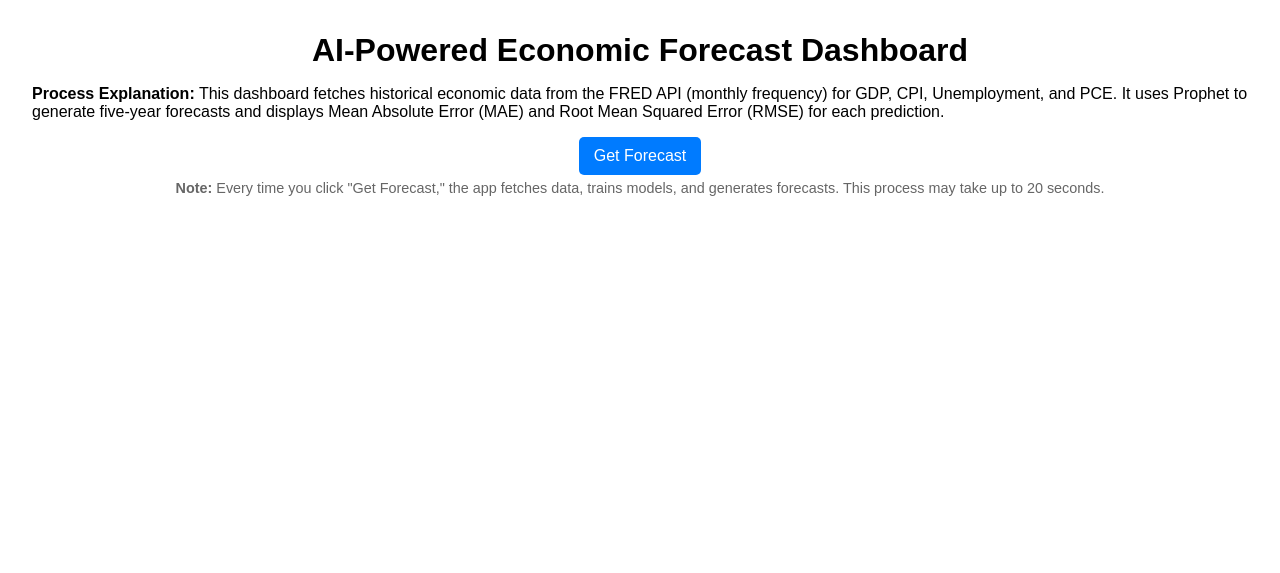
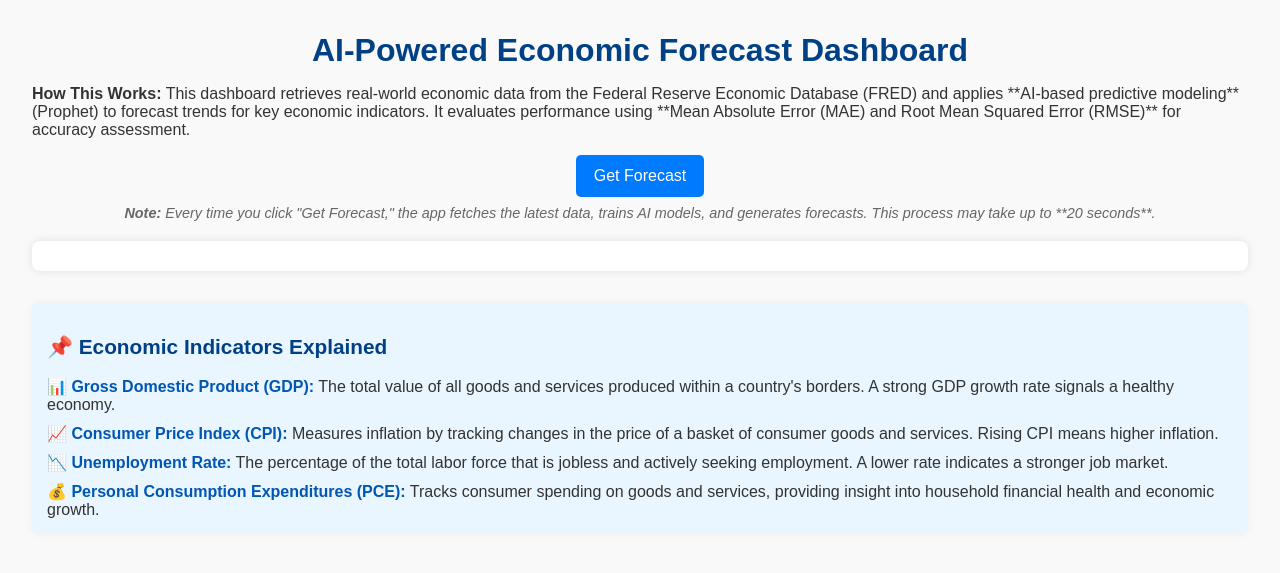
Before and after one commit to graf9/ResumeProjects, a Flask app: template templates/dashboard2.html in a window 1280 px wide. Shown: the top 573 px of the page. Run offline with Flask 3, Linux system fonts and the light colour scheme; the template is opened without the code that fills it, so the values that code supplies are empty; some libraries are stand-ins or nearby versions.

Commit message:
Improved dashboard layout & economic definitions

```diff
--- a/templates/dashboard2.html
+++ b/templates/dashboard2.html
@@ -9,58 +9,109 @@
         body {
             font-family: Arial, sans-serif;
             margin: 2rem;
+            background-color: #f9f9f9;
+            color: #333;
         }
         h1 {
             text-align: center;
             margin-bottom: 1rem;
-        }
-        .chart-section {
-            margin-bottom: 2rem;
-        }
-        .chart-description {
-            font-style: italic;
-            color: #555;
-        }
-        .metrics {
-            font-weight: bold;
-            color: #333;
-        }
-        .disclaimer {
-            font-size: 0.9rem;
-            color: #666;
-            margin-top: 5px;
+            color: #004085;
         }
         .container {
             text-align: center;
             margin-bottom: 20px;
         }
         button {
-            padding: 10px 15px;
+            padding: 12px 18px;
             font-size: 16px;
             cursor: pointer;
             background-color: #007BFF;
             color: white;
             border: none;
             border-radius: 5px;
+            transition: 0.3s;
         }
         button:hover {
             background-color: #0056b3;
+        }
+        .disclaimer {
+            font-size: 0.9rem;
+            color: #666;
+            margin-top: 8px;
+            font-style: italic;
+        }
+        .chart-section {
+            background: white;
+            padding: 15px;
+            border-radius: 8px;
+            box-shadow: 0px 0px 10px rgba(0, 0, 0, 0.1);
+            margin-bottom: 2rem;
+        }
+        .chart-title {
+            font-size: 1.4rem;
+            font-weight: bold;
+            color: #343a40;
+        }
+        .chart-description {
+            font-style: italic;
+            color: #555;
+            margin-top: 8px;
+            font-size: 0.95rem;
+        }
+        .metrics {
+            font-weight: bold;
+            color: #007BFF;
+            font-size: 1rem;
+        }
+        .definitions {
+            background: #e9f5ff;
+            padding: 15px;
+            border-radius: 8px;
+            box-shadow: 0px 0px 8px rgba(0, 0, 0, 0.05);
+            margin-top: 20px;
+        }
+        .definitions h2 {
+            font-size: 1.3rem;
+            color: #004085;
+        }
+        .definition-item {
+            margin-top: 10px;
+        }
+        .definition-item strong {
+            color: #0056b3;
         }
     </style>
 </head>
 <body>
     <h1>AI-Powered Economic Forecast Dashboard</h1>
-    <p><strong>Process Explanation:</strong> This dashboard fetches historical economic data from the FRED API (monthly frequency) for GDP, CPI, Unemployment, and PCE. It uses Prophet to generate five-year forecasts and displays Mean Absolute Error (MAE) and Root Mean Squared Error (RMSE) for each prediction.</p>
+    <p><strong>How This Works:</strong> This dashboard retrieves real-world economic data from the Federal Reserve Economic Database (FRED) and applies **AI-based predictive modeling** (Prophet) to forecast trends for key economic indicators. It evaluates performance using **Mean Absolute Error (MAE) and Root Mean Squared Error (RMSE)** for accuracy assessment.</p>
 
     <div class="container">
         <button onclick="fetchAllForecasts()">Get Forecast</button>
         <p class="disclaimer">
-            <strong>Note:</strong> Every time you click "Get Forecast," the app fetches data, trains models, and generates forecasts.
-            This process may take up to 20 seconds.
+            <strong>Note:</strong> Every time you click "Get Forecast," the app fetches the latest data, trains AI models, and generates forecasts.
+            This process may take up to **20 seconds**.
         </p>
     </div>
 
     <div class="chart-section" id="charts"></div>
+
+    <!-- Economic Definitions Section -->
+    <div class="definitions">
+        <h2>📌 Economic Indicators Explained</h2>
+        <div class="definition-item">
+            <strong>📊 Gross Domestic Product (GDP):</strong> The total value of all goods and services produced within a country's borders. A strong GDP growth rate signals a healthy economy.
+        </div>
+        <div class="definition-item">
+            <strong>📈 Consumer Price Index (CPI):</strong> Measures inflation by tracking changes in the price of a basket of consumer goods and services. Rising CPI means higher inflation.
+        </div>
+        <div class="definition-item">
+            <strong>📉 Unemployment Rate:</strong> The percentage of the total labor force that is jobless and actively seeking employment. A lower rate indicates a stronger job market.
+        </div>
+        <div class="definition-item">
+            <strong>💰 Personal Consumption Expenditures (PCE):</strong> Tracks consumer spending on goods and services, providing insight into household financial health and economic growth.
+        </div>
+    </div>
 
     <script>
         function fetchAllForecasts() {
@@ -77,6 +128,7 @@
 
                             let title = document.createElement("h2");
                             title.textContent = indicator;
+                            title.classList.add("chart-title");
                             container.appendChild(title);
 
                             let metrics = document.createElement("p");
@@ -87,11 +139,6 @@
                             let chartDiv = document.createElement("div");
                             chartDiv.id = `chart${indicator}`;
                             container.appendChild(chartDiv);
-
-                            let definition = document.createElement("p");
-                            definition.classList.add("chart-description");
-                            definition.innerHTML = getDefinition(indicator);
-                            container.appendChild(definition);
 
                             document.getElementById('charts').appendChild(container);
 
@@ -114,16 +161,6 @@
                 })
                 .catch(error => console.error("Error fetching forecasts:", error));
         }
-
-        function getDefinition(indicator) {
-            const definitions = {
-                "GDP": "Gross Domestic Product (GDP) measures the total value of all goods and services produced within a country's borders. It is a key indicator of economic health.",
-                "CPI": "The Consumer Price Index (CPI) measures the average change in prices paid by consumers for goods and services over time, serving as a primary gauge of inflation.",
-                "Unemployment": "The Unemployment Rate represents the percentage of the total workforce that is unemployed but actively seeking work. It is a key measure of labor market health.",
-                "PCE": "Personal Consumption Expenditures (PCE) measure consumer spending on goods and services. It is a critical indicator of economic activity and inflation trends."
-            };
-            return definitions[indicator] || "No definition available.";
-        }
     </script>
 </body>
 </html>
```
